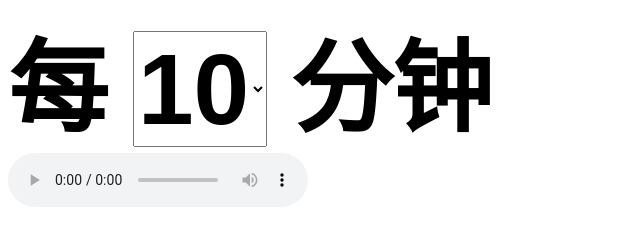
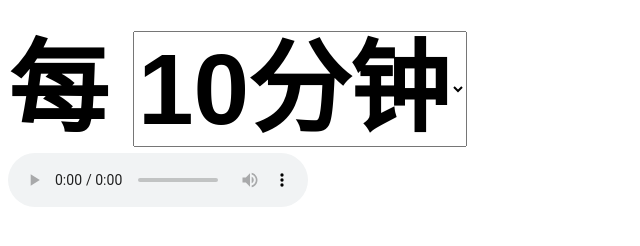
Before and after one commit to molihub/period, a plain HTML site: page index.html in a window 1280 px wide. Shown: the whole page, without its empty margins (0-640 px from the left). Drawn offline with Linux system fonts and the light colour scheme.

Commit message:
增加时间间隔模式

```diff
--- a/index.html
+++ b/index.html
@@ -18,14 +18,18 @@
 	<div>
 		<span>每</span>
 		<select id="period" onchange="javascript: changePeriod();">
-			<option value="10">10</option>
-			<option value="20">20</option>
-			<option value="30">30</option>
-			<option value="40">40</option>
-			<option value="50">50</option>
-			<option value="60">60</option>
+			<option value="10">10分钟</option>
+			<option value="20">20分钟</option>
+			<option value="30">30分钟</option>
+			<option value="40">40分钟</option>
+			<option value="50">50分钟</option>
+			<option value="60">一小时</option>
+			<option value="120">两小时</option>
+			<option value="180">三小时</option>
+			<option value="240">四小时</option>
+			<option value="300">五小时</option>
+			<option value="360">六小时</option>
 		</select>
-		<span>分钟</span>
 	</div>
 
 	<audio id="audio" controls>
```
